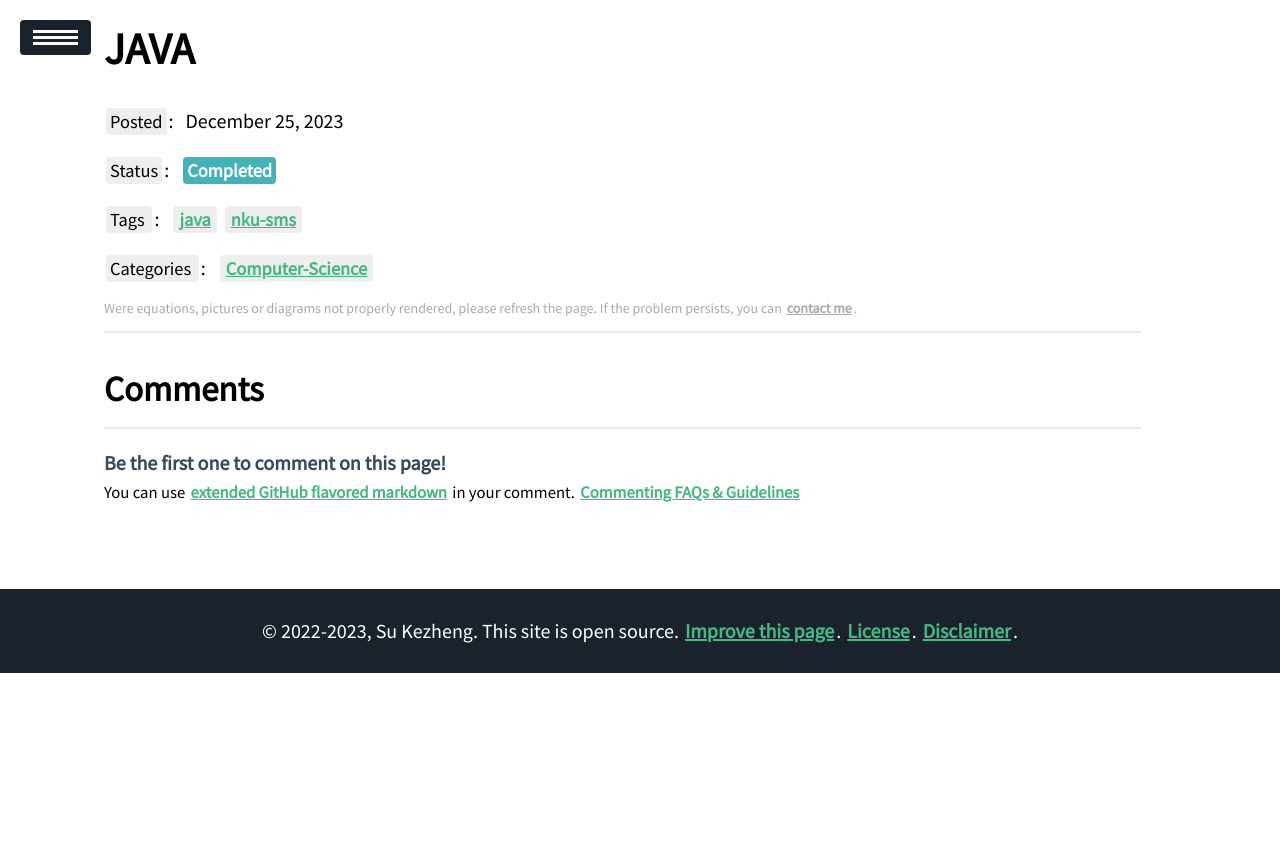
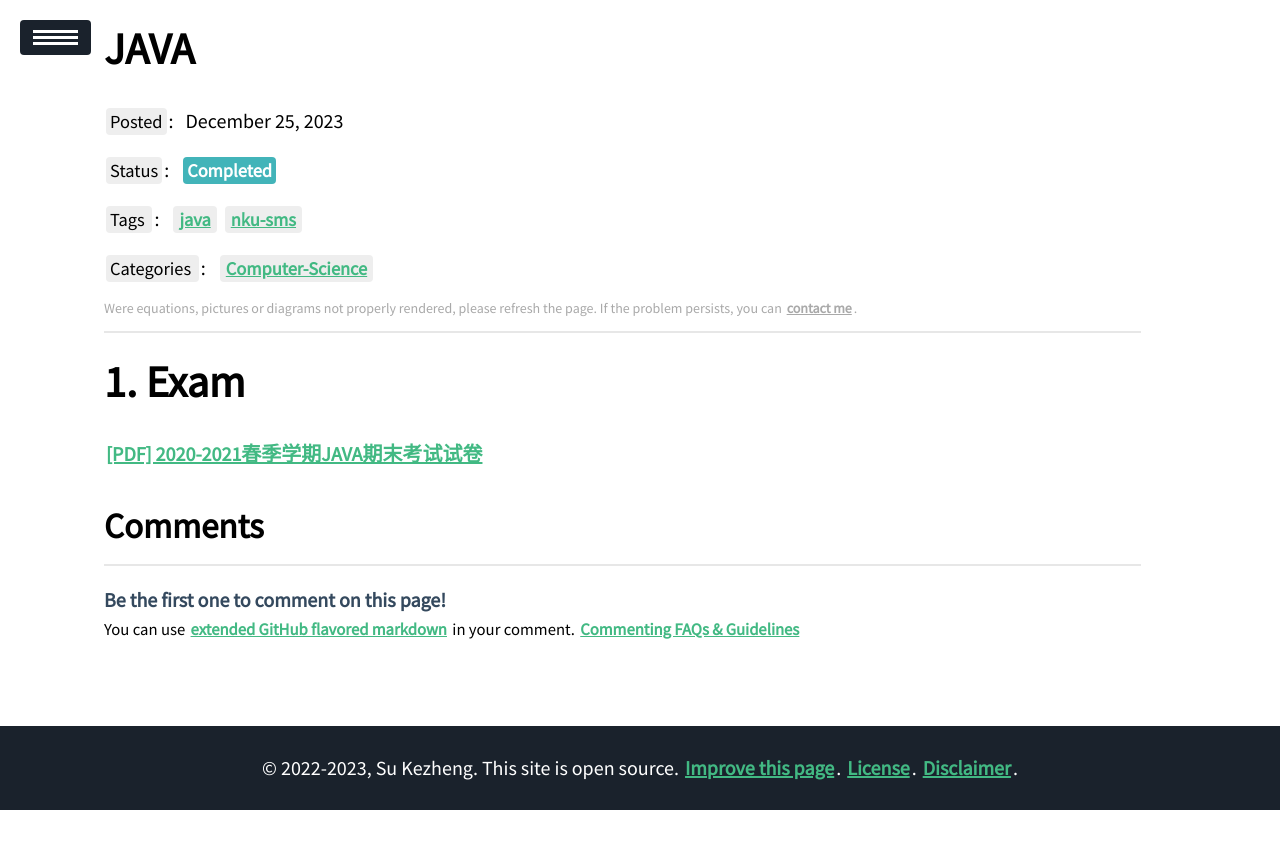
Before and after one commit to ssskz/ssskz.github.io, a Jekyll site: the page built from _posts/2023-12-25-JAVA.md, in a window 1280 px wide. Shown: the top 849 px of the page. Built offline with Jekyll 4.4.1, drawn with Linux system fonts in a browser that asks for light colours; our own code applies the rules of GitHub Pages for plain Markdown files; a script that is not in the unit is left out.

Commit message:
1
Signed-off-by: ssskz <12497590+ssskz@user.noreply.gitee.com>

```diff
--- a/_posts/2023-12-25-JAVA.md
+++ b/_posts/2023-12-25-JAVA.md
@@ -8,3 +8,7 @@ tags: java nku-sms
 categories: Computer-Science
 description: Sharing of learning materials (homework and exams) about **JAVA** course given by Pr.Xiang sms, Nankai University, in 2023 Spring semester.
 ---
+
+# Exam
+
+<p><a href="https://ssskz.github.io/materials/JAVA/exam.pdf" target="_blank">[PDF] 2020-2021春季学期JAVA期末考试试卷</a></p>
```
